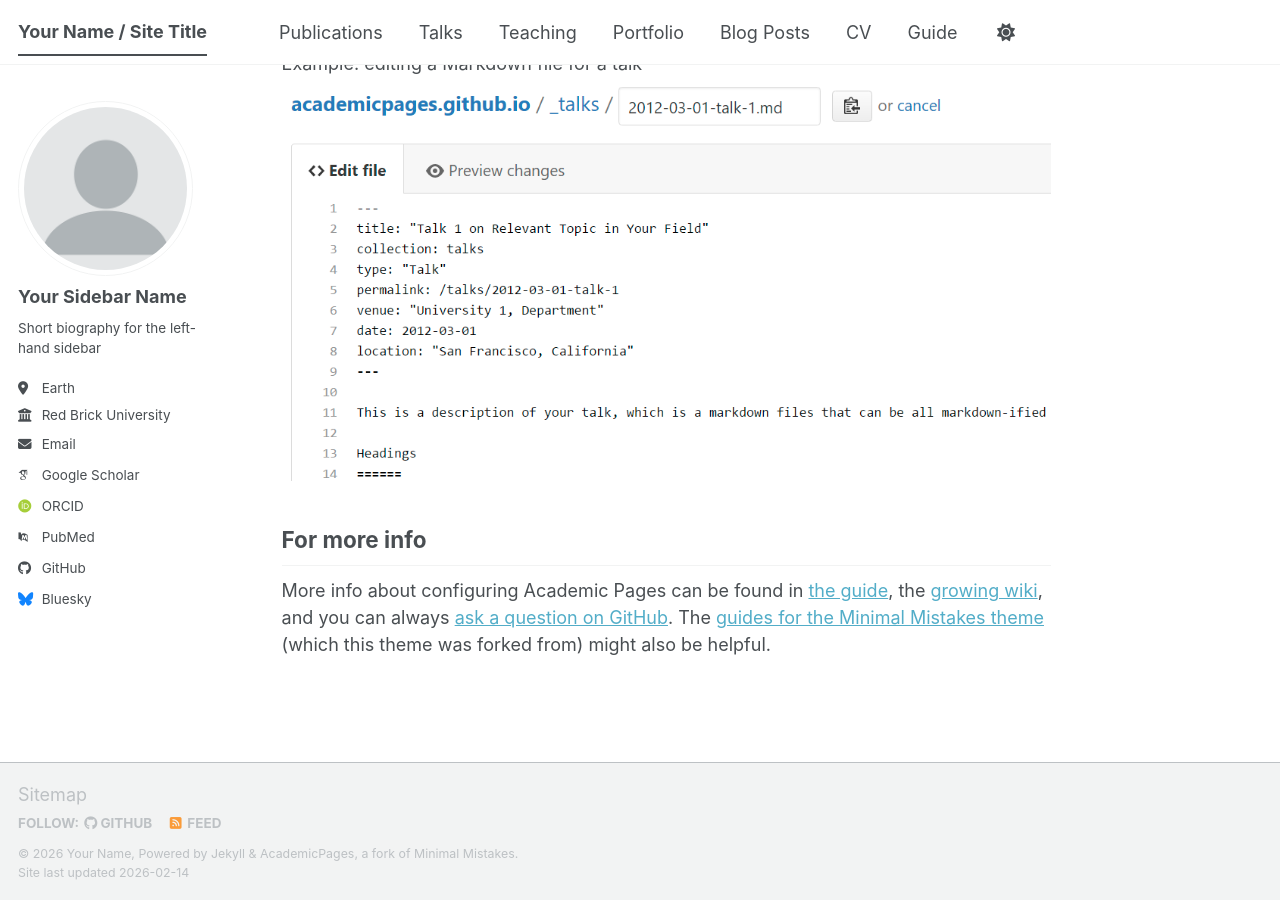
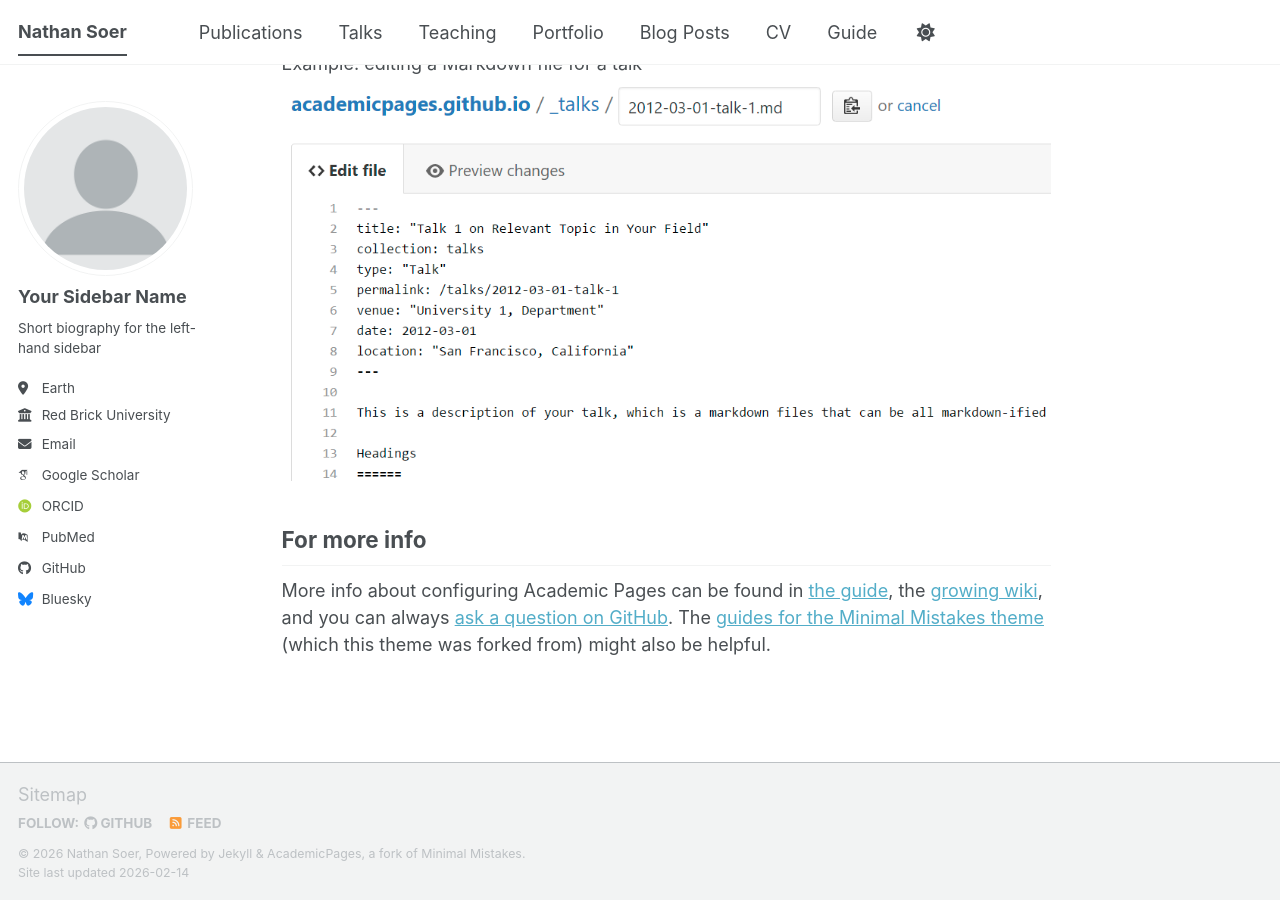
Before and after one commit to Riion8/Riion8.github.io, a Jekyll site: the page built from _pages/about.md, in a window 1280 px wide and 900 px high, scrolled down 2720 px. Built offline with Jekyll 4.4.1, drawn with Linux system fonts in a browser that asks for light colours; some web fonts are replaced; a script bundle is joined from its source files by our own code; library files that are not in the unit come from our copies.

Commit message:
Update _config.yml

```diff
--- a/_config.yml
+++ b/_config.yml
@@ -9,11 +9,11 @@
 # Basic Site Settings
 locale                   : "en-US"
 site_theme               : "default" # The available themes options are "default", "air", "sunrise", "mint", "dirt" and "contrast"
-title                    : "Your Name / Site Title"
+title                    : "Nathan Soer"
 title_separator          : "-"
-name                     : &name "Your Name"
-description              : &description "Your Name's academic portfolio"   # Update this with a general description of your site, this is the default if not overridden by a page
-url                      : https://academicpages.github.io # The base hostname & protocol for your site e.g. "https://[your GitHub username].github.io",
+name                     : &name "Nathan Soer"
+description              : &description "Nathan's academic portfolio"   # Update this with a general description of your site, this is the default if not overridden by a page
+url                      : https://riion8.github.io # The base hostname & protocol for your site e.g. "https://[your GitHub username].github.io",
                                                            # or if you already have some other page hosted on Github then use "https://[your GitHub username].github.io/[Your Repo Name]"
 baseurl                  : "" # the subpath of your site, e.g. "/blog"
 repository               : "academicpages/academicpages.github.io"
@@ -51,7 +51,7 @@
   bitbucket        : # Username - Update with your username on the site
   codepen          : # Username
   dribbble         : # Username
-  github           : "academicpages"
+  github           : "riion8"
   kaggle           : # Username
   stackoverflow    : # User number or user number and name (i.e., use "1" or "1/jeff-atwood")
 
```
